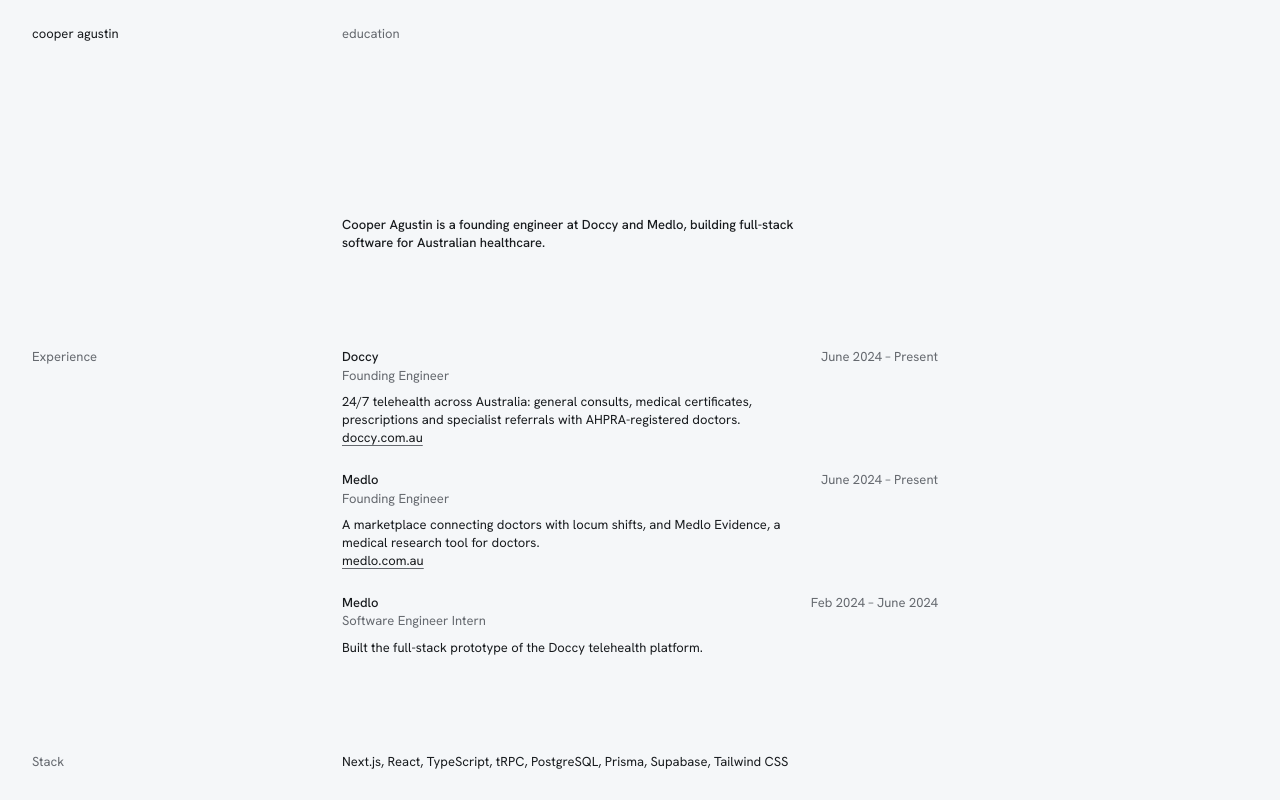
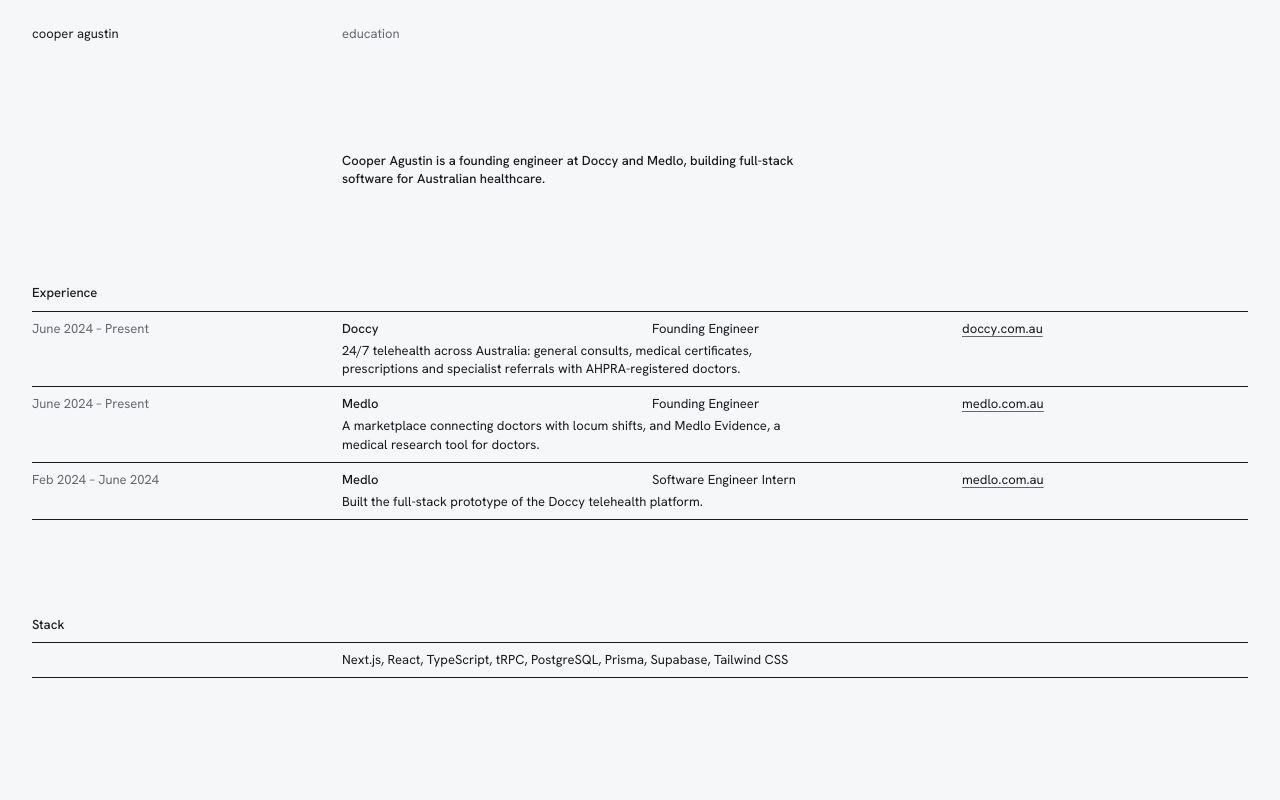
Before and after one commit to Spudgee/portfolio, a Next.js app: page / in a window 1280 px wide. Shown: the top 800 px of the page. Built offline with nearby package versions, Linux system fonts and the light colour scheme.

Commit message:
Set roles, degree details and the stack as ruled rows, after Katharina Nejdl
Review fixes folded in: the H1 sentence lives in content/person.ts, and every role keeps its site link instead of a stored null.

```diff
--- a/app/education/page.tsx
+++ b/app/education/page.tsx
@@ -46,7 +46,7 @@ export default function EducationPage() {
 			<JsonLd graph={educationGraph()} />
 			<section
 				aria-labelledby="education"
-				className="grid grid-cols-4 gap-x-4 pt-24 sm:grid-cols-12 sm:gap-x-6 sm:pt-40"
+				className="grid grid-cols-4 gap-x-4 pt-16 sm:grid-cols-12 sm:gap-x-6 sm:pt-24"
 			>
 				<h1 id="education" className="col-span-full font-medium sm:col-span-3">
 					Education
@@ -57,11 +57,11 @@ export default function EducationPage() {
 				</p>
 			</section>
 
-			<dl className="mt-16 flex flex-col gap-y-3 sm:mt-24 sm:gap-y-1">
+			<dl className="mt-16 border-b border-ink sm:mt-24">
 				{DETAILS.map((detail) => (
 					<div
 						key={detail.term}
-						className="grid grid-cols-4 gap-x-4 sm:grid-cols-12 sm:gap-x-6"
+						className="grid grid-cols-4 gap-x-4 border-t border-ink py-2 sm:grid-cols-12 sm:gap-x-6"
 					>
 						<dt className="col-span-full text-muted sm:col-span-3">
 							{detail.term}
--- a/app/experience-entry.tsx
+++ b/app/experience-entry.tsx
@@ -2,15 +2,11 @@ import { InlineLink } from "@/components/inline-link";
 import type { Role } from "@/content/experience";
 import { monthLabel } from "@/lib/month-label";
 
-/** One role: company, title and dates, what the work is, and the company's site. */
+/** One ruled row: dates, company, title and site across the grid, the summary beneath. */
 export function ExperienceEntry({ role }: { role: Role }) {
 	return (
-		<li className="grid sm:grid-cols-[1fr_auto] sm:gap-x-6">
-			<h3 className="font-medium sm:col-start-1 sm:row-start-1">
-				{role.company}
-			</h3>
-			<p className="text-muted sm:col-span-2">{role.title}</p>
-			<p className="text-muted tabular-nums sm:col-start-2 sm:row-start-1 sm:text-right">
+		<li className="grid grid-cols-4 gap-x-4 border-t border-ink py-2 sm:grid-cols-12 sm:gap-x-6">
+			<p className="col-span-full text-muted tabular-nums sm:col-span-3">
 				<time dateTime={role.start}>{monthLabel(role.start)}</time>
 				{" – "}
 				{role.end === null ? (
@@ -19,16 +15,18 @@ export function ExperienceEntry({ role }: { role: Role }) {
 					<time dateTime={role.end}>{monthLabel(role.end)}</time>
 				)}
 			</p>
-			<p className="mt-2 max-w-prose text-pretty sm:col-span-2">
+			<h3 className="col-span-full font-medium sm:col-span-3">
+				{role.company}
+			</h3>
+			<p className="col-span-full sm:col-span-3">{role.title}</p>
+			<p className="col-span-full sm:col-span-3">
+				<InlineLink href={role.companyUrl}>
+					{new URL(role.companyUrl).hostname}
+				</InlineLink>
+			</p>
+			<p className="col-span-full mt-1 max-w-prose text-pretty sm:col-span-6 sm:col-start-4">
 				{role.summary}
 			</p>
-			{role.companyUrl === null ? null : (
-				<p className="sm:col-span-2">
-					<InlineLink href={role.companyUrl}>
-						{new URL(role.companyUrl).hostname}
-					</InlineLink>
-				</p>
-			)}
 		</li>
 	);
 }
--- a/app/page.tsx
+++ b/app/page.tsx
@@ -13,26 +13,22 @@ export const metadata: Metadata = pageMetadata({
 	description: `${PERSON.name} is a founding engineer at Doccy, 24/7 telehealth across Australia, and Medlo, a locum marketplace for doctors, building full-stack software with Next.js, TypeScript and PostgreSQL.`,
 });
 
-/** Experience-led home: who and what in one sentence, then the roles and the stack. */
+/** Experience-led home: who and what in one sentence, then ruled rows of roles and the stack. */
 export default function HomePage() {
 	return (
 		<>
 			<JsonLd graph={homeGraph()} />
-			<h1 className="grid grid-cols-4 gap-x-4 pt-24 font-medium sm:grid-cols-12 sm:gap-x-6 sm:pt-40">
+			<h1 className="grid grid-cols-4 gap-x-4 pt-16 font-medium sm:grid-cols-12 sm:gap-x-6 sm:pt-24">
 				<span className="col-span-full max-w-prose text-pretty sm:col-span-9 sm:col-start-4 lg:col-span-5 lg:col-start-4">
-					{PERSON.name} is a founding engineer at Doccy and Medlo, building
-					full-stack software for Australian healthcare.
+					{PERSON.introduction}
 				</span>
 			</h1>
 
-			<section
-				aria-labelledby="experience"
-				className="mt-16 grid grid-cols-4 gap-x-4 sm:mt-24 sm:grid-cols-12 sm:gap-x-6"
-			>
-				<h2 id="experience" className="col-span-full text-muted sm:col-span-3">
+			<section aria-labelledby="experience" className="mt-16 sm:mt-24">
+				<h2 id="experience" className="pb-2 font-medium">
 					Experience
 				</h2>
-				<ol className="col-span-full mt-2 flex flex-col gap-y-6 sm:col-span-9 sm:mt-0 lg:col-span-6">
+				<ol className="border-b border-ink">
 					{EXPERIENCE.map((role) => (
 						<ExperienceEntry
 							key={`${role.company}-${role.start}`}
@@ -42,15 +38,14 @@ export default function HomePage() {
 				</ol>
 			</section>
 
-			<section
-				aria-labelledby="stack"
-				className="mt-16 grid grid-cols-4 gap-x-4 sm:mt-24 sm:grid-cols-12 sm:gap-x-6"
-			>
-				<h2 id="stack" className="col-span-full text-muted sm:col-span-3">
+			<section aria-labelledby="stack" className="mt-16 sm:mt-24">
+				<h2 id="stack" className="pb-2 font-medium">
 					Stack
 				</h2>
-				<p className="col-span-full mt-2 max-w-prose sm:col-span-9 sm:mt-0 lg:col-span-6">
-					{PERSON.stack.join(", ")}
+				<p className="grid grid-cols-4 gap-x-4 border-y border-ink py-2 sm:grid-cols-12 sm:gap-x-6">
+					<span className="col-span-full sm:col-span-9 sm:col-start-4">
+						{PERSON.stack.join(", ")}
+					</span>
 				</p>
 			</section>
 		</>
--- a/content/experience.ts
+++ b/content/experience.ts
@@ -1,10 +1,7 @@
-/**
- * One role, newest first. Months are ISO `YYYY-MM`; `end: null` means current.
- * `companyUrl: null` skips a link the list already shows.
- */
+/** One role, newest first. Months are ISO `YYYY-MM`; `end: null` means current. */
 export type Role = {
 	company: string;
-	companyUrl: string | null;
+	companyUrl: string;
 	title: string;
 	start: string;
 	end: string | null;
@@ -32,7 +29,7 @@ export const EXPERIENCE: readonly Role[] = [
 	},
 	{
 		company: "Medlo",
-		companyUrl: null,
+		companyUrl: "https://medlo.com.au",
 		title: "Software Engineer Intern",
 		start: "2024-02",
 		end: "2024-06",
--- a/content/person.ts
+++ b/content/person.ts
@@ -9,6 +9,8 @@ export const PERSON = {
 	jobTitle: "Founding Engineer",
 	/** The one-line role used in titles, the preview image and its alt text. */
 	headline: "Founding Engineer at Doccy and Medlo",
+	/** The home page's H1: name, role and both companies in one answer-first sentence. */
+	introduction: `${GIVEN_NAME} ${FAMILY_NAME} is a founding engineer at Doccy and Medlo, building full-stack software for Australian healthcare.`,
 	stack: [
 		"Next.js",
 		"React",
```
